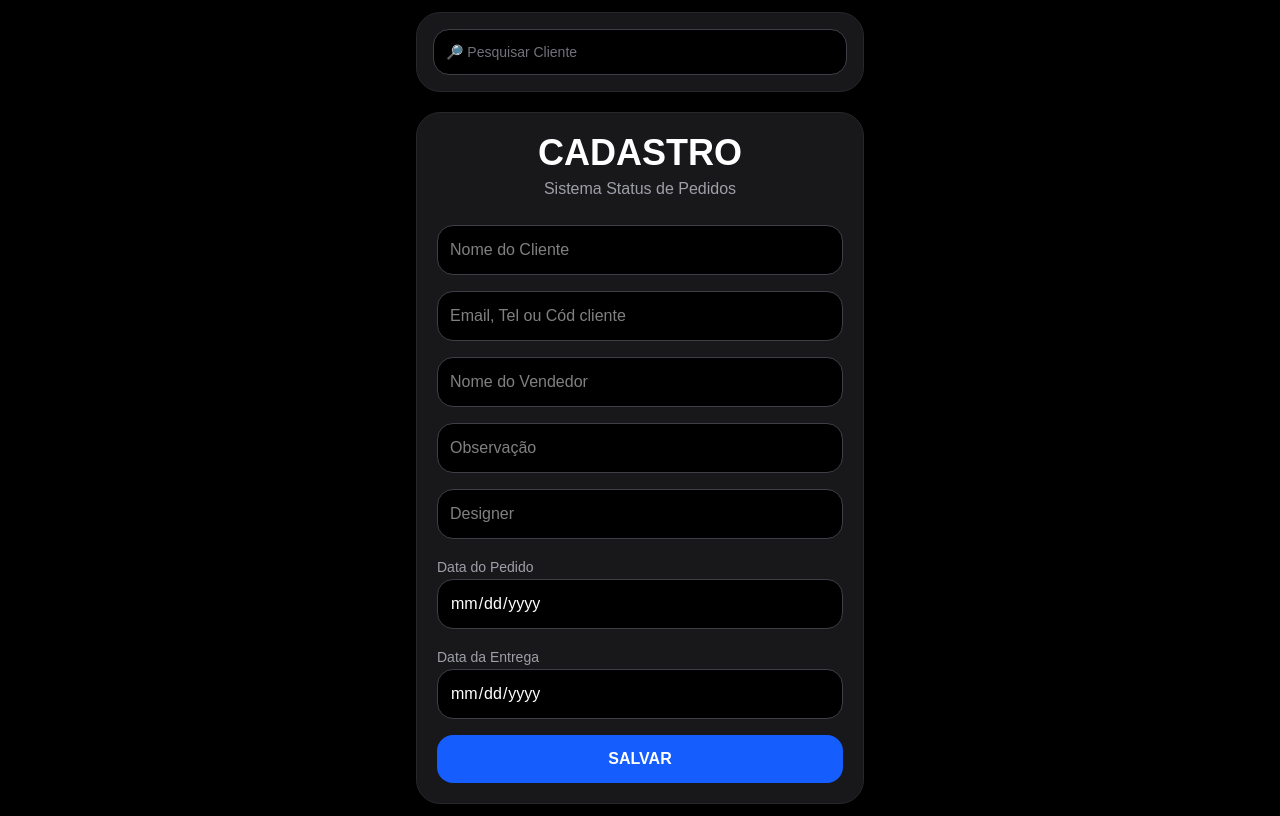
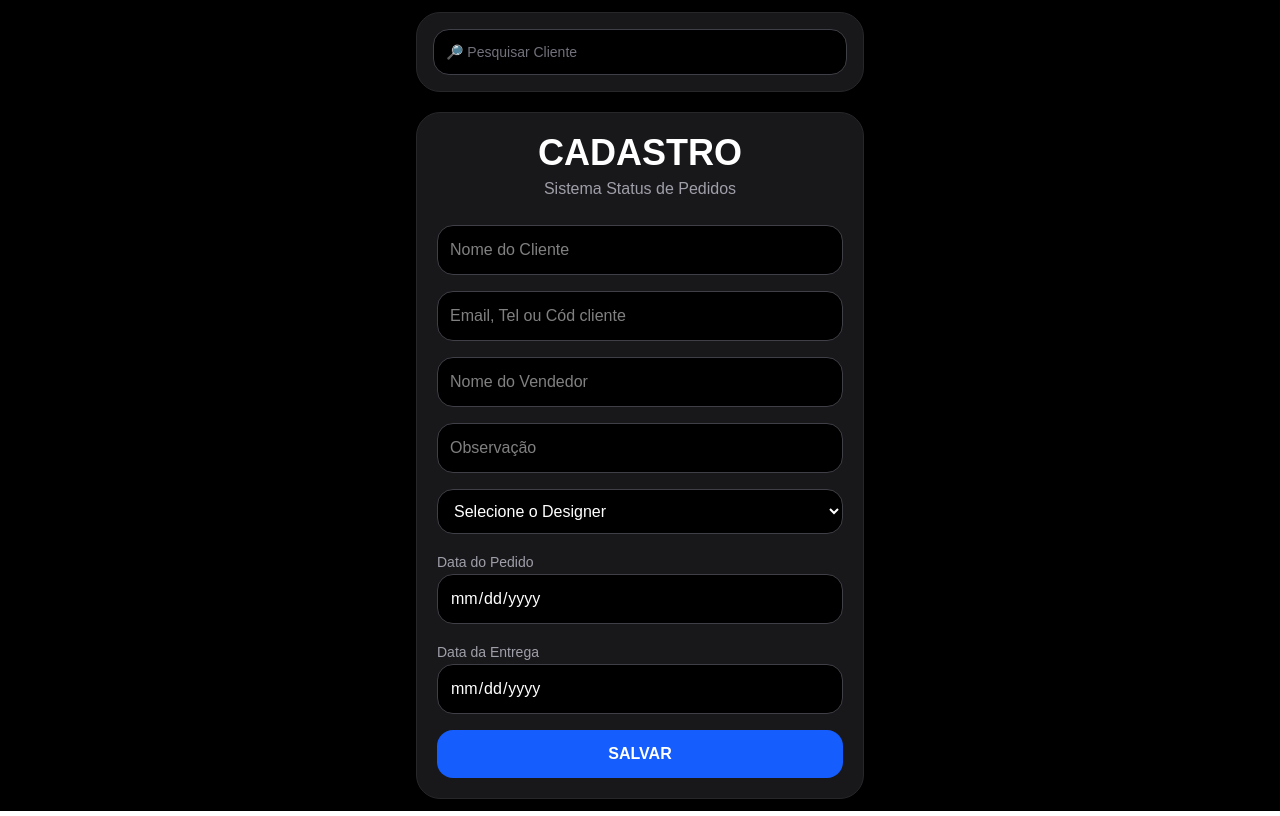
Before and after one commit to Alexandresenagraff/fichas-app, a Next.js app: page /fichas in a window 1280 px wide. Built offline with nearby package versions, Linux system fonts and the light colour scheme.

Commit message:
nome qualquer

```diff
--- a/app/fichas/page.tsx
+++ b/app/fichas/page.tsx
@@ -530,7 +530,7 @@ async function salvarEdicao() {
 
     <div>
       <p className="text-zinc-400 text-sm">
-        Vendedor:
+        Vendedor:git add .
       </p>
 
       <p className="text-lg font-bold break-words uppercase">
@@ -915,13 +915,17 @@ async function salvarEdicao() {
       className="w-full bg-black border border-zinc-700 rounded-2xl p-3 outline-none"
     />
 
-    <input
-      type="text"
-      placeholder="Designer"
-      value={designer}
-      onChange={(e) => setDesigner(e.target.value)}
-      className="w-full bg-black border border-zinc-700 rounded-2xl p-3 outline-none"
-    />
+   <select
+  value={designer}
+  onChange={(e) => setDesigner(e.target.value)}
+  className="w-full bg-black border border-zinc-700 rounded-2xl p-3 outline-none text-white"
+>
+  <option value="">Selecione o Designer</option>
+  <option value="ALEXANDRE">ALEXANDRE</option>
+  <option value="LÁZARO">LÁZARO</option>
+  <option value="EDIVAN">EDIVAN</option>
+  <option value="PAULÃO">PAULÃO</option>
+</select>
 
     <div>
 
```
